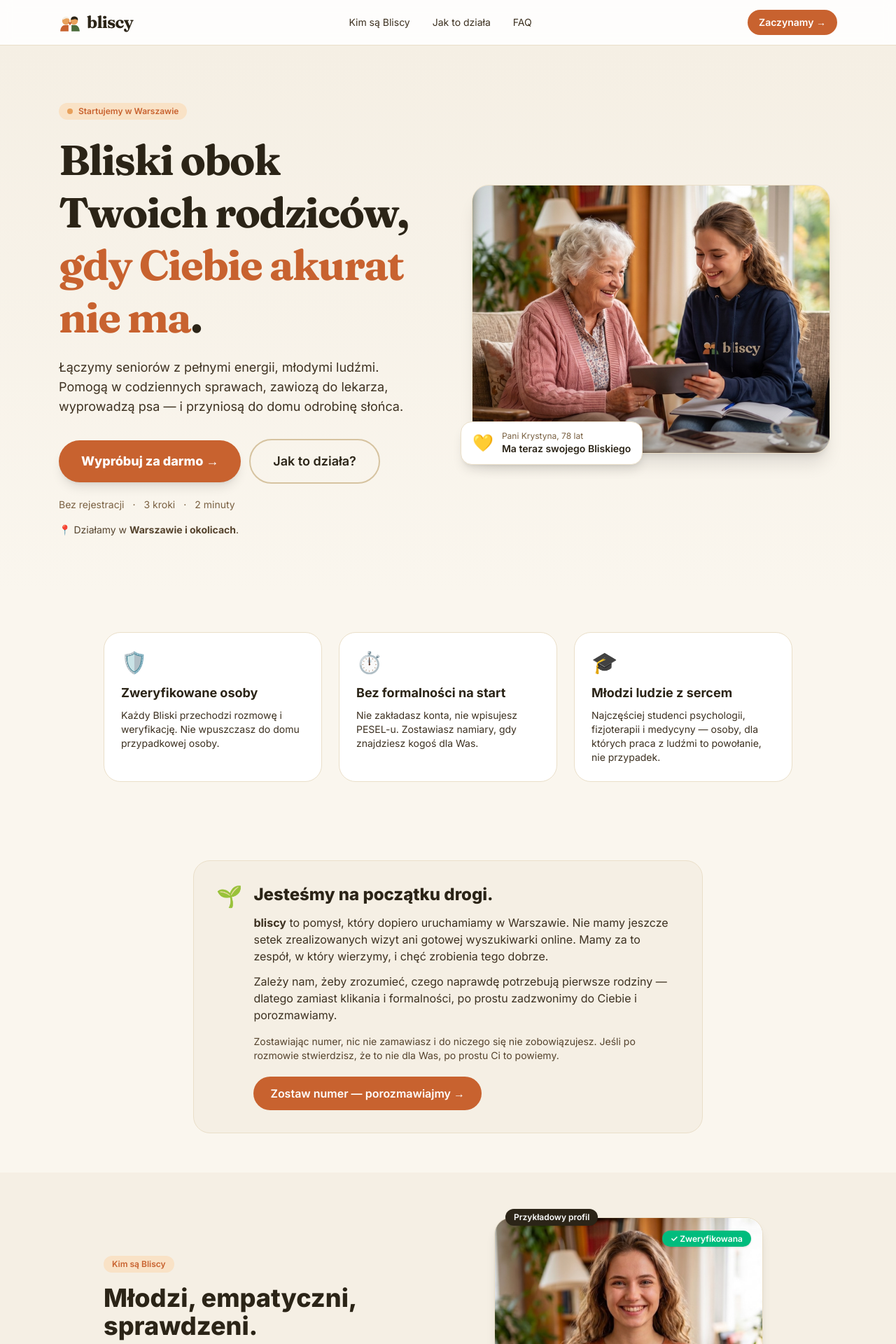
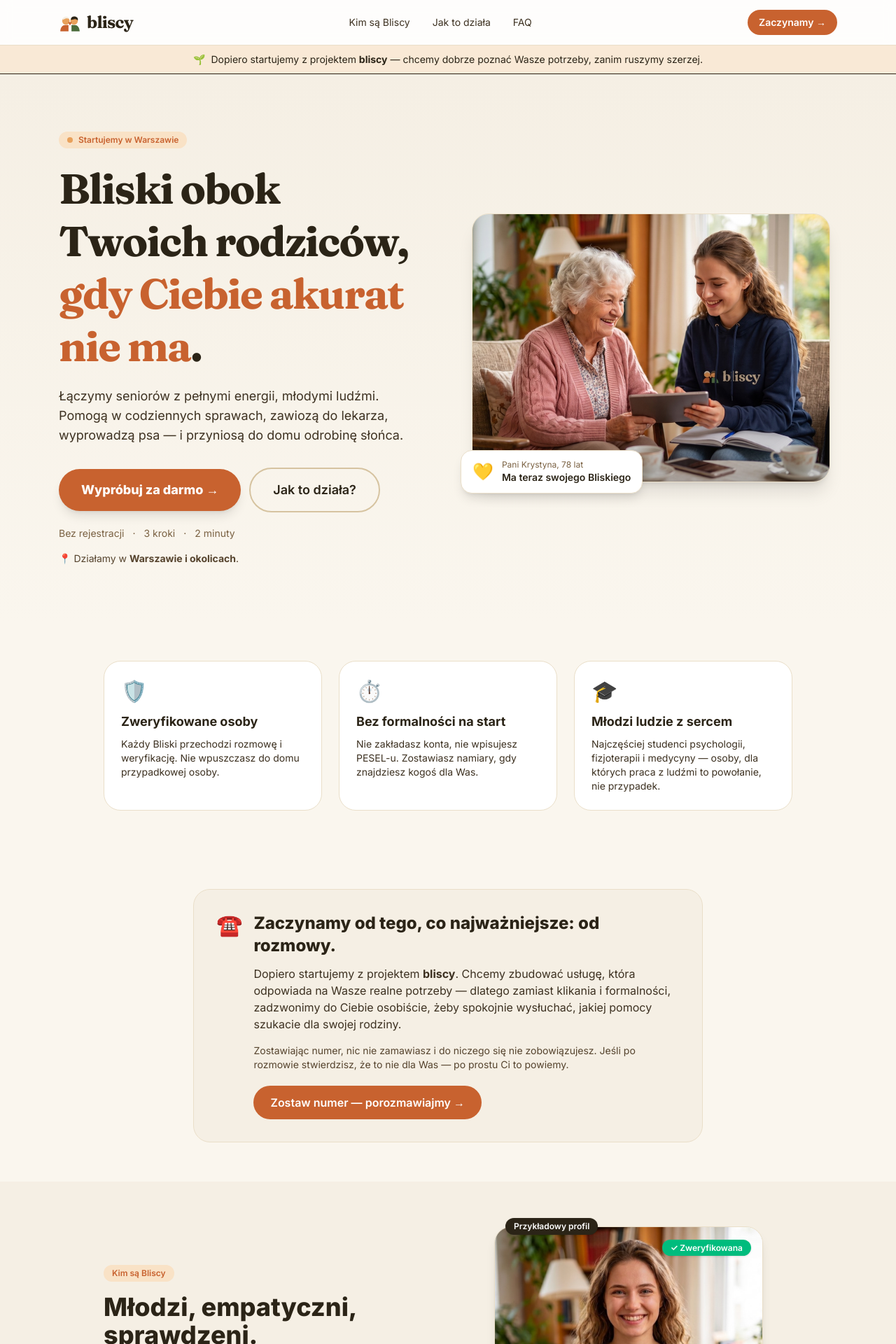
Before and after one commit to laskoAI/bliscy-app, a Next.js app: page /znajdz in a window 1280 px wide. Shown: the top 1920 px of the page at 70% size. Built offline with nearby package versions, Linux system fonts and the light colour scheme.

Commit message:
MVP framing: top banner + rewrite 'Zaczynamy od rozmowy' section + consistent hint in wizard

```diff
--- a/src/app/znajdz/kreator/page.tsx
+++ b/src/app/znajdz/kreator/page.tsx
@@ -265,12 +265,13 @@ export default function KreatorPage() {
                 która najlepiej dopasuje się do Waszych potrzeb.
               </p>
 
-              {/* Hint MVP — uczciwie o etapie i braku zobowiązań */}
+              {/* Hint MVP — spójny z landingiem */}
               <div className="mt-4 rounded-2xl bg-brand-50 border border-brand-200 p-4 flex items-start gap-3">
-                <span className="text-xl shrink-0" aria-hidden>🌱</span>
+                <span className="text-xl shrink-0" aria-hidden>☎️</span>
                 <p className="text-sm text-brand-700">
-                  Jesteśmy na początku drogi — dzwonimy osobiście, żeby dobrze zrozumieć Waszą sytuację.
-                  Zostawiając numer, nic nie zamawiasz i do niczego się nie zobowiązujesz.
+                  Dopiero startujemy z projektem <strong>bliscy</strong> — zadzwonimy osobiście,
+                  żeby spokojnie wysłuchać Waszej sytuacji. Zostawiając numer, nic nie zamawiasz
+                  i do niczego się nie zobowiązujesz.
                 </p>
               </div>
 
--- a/src/app/znajdz/page.tsx
+++ b/src/app/znajdz/page.tsx
@@ -6,6 +6,16 @@ import Link from "next/link";
 export default function ZnajdzLanding() {
   return (
     <main>
+      {/* BANNER — informacja o etapie MVP na samej górze */}
+      <div className="bg-warm-100/60 border-b border-warm-200">
+        <div className="max-w-5xl mx-auto px-5 py-2.5 flex items-center justify-center gap-2 text-xs sm:text-sm text-warm-700 text-center">
+          <span aria-hidden>🌱</span>
+          <span>
+            Dopiero startujemy z projektem <strong>bliscy</strong> — chcemy dobrze poznać Wasze potrzeby, zanim ruszymy szerzej.
+          </span>
+        </div>
+      </div>
+
       {/* HERO — 2 kolumny: tekst po lewej, zdjęcie po prawej */}
       <section className="relative overflow-hidden">
         <div className="absolute inset-0 bg-gradient-to-b from-brand-100 to-brand-50" />
@@ -110,24 +120,20 @@ export default function ZnajdzLanding() {
         <div className="max-w-3xl mx-auto px-5">
           <div className="rounded-3xl bg-brand-100 border border-brand-200 p-6 md:p-8">
             <div className="flex items-start gap-4">
-              <div className="text-3xl shrink-0" aria-hidden>🌱</div>
+              <div className="text-3xl shrink-0" aria-hidden>☎️</div>
               <div className="flex-1">
                 <h2 className="text-xl sm:text-2xl font-extrabold text-brand-800">
-                  Jesteśmy na początku drogi.
+                  Zaczynamy od tego, co najważniejsze: od rozmowy.
                 </h2>
                 <p className="mt-3 text-brand-700">
-                  <strong>bliscy</strong> to pomysł, który dopiero uruchamiamy w Warszawie.
-                  Nie mamy jeszcze setek zrealizowanych wizyt ani gotowej wyszukiwarki online.
-                  Mamy za to zespół, w który wierzymy, i chęć zrobienia tego dobrze.
-                </p>
-                <p className="mt-3 text-brand-700">
-                  Zależy nam, żeby zrozumieć, czego naprawdę potrzebują pierwsze rodziny —
-                  dlatego zamiast klikania i formalności, po prostu zadzwonimy do Ciebie
-                  i porozmawiamy.
+                  Dopiero startujemy z projektem <strong>bliscy</strong>. Chcemy zbudować usługę,
+                  która odpowiada na Wasze realne potrzeby — dlatego zamiast klikania i formalności,
+                  zadzwonimy do Ciebie osobiście, żeby spokojnie wysłuchać, jakiej pomocy szukacie
+                  dla swojej rodziny.
                 </p>
                 <p className="mt-4 text-sm text-brand-600">
                   Zostawiając numer, nic nie zamawiasz i do niczego się nie zobowiązujesz.
-                  Jeśli po rozmowie stwierdzisz, że to nie dla Was, po prostu Ci to powiemy.
+                  Jeśli po rozmowie stwierdzisz, że to nie dla Was — po prostu Ci to powiemy.
                 </p>
                 <div className="mt-5">
                   <Link
```
Also changed, not shown: 1 other file (tests, documents, lock files or other folders).
